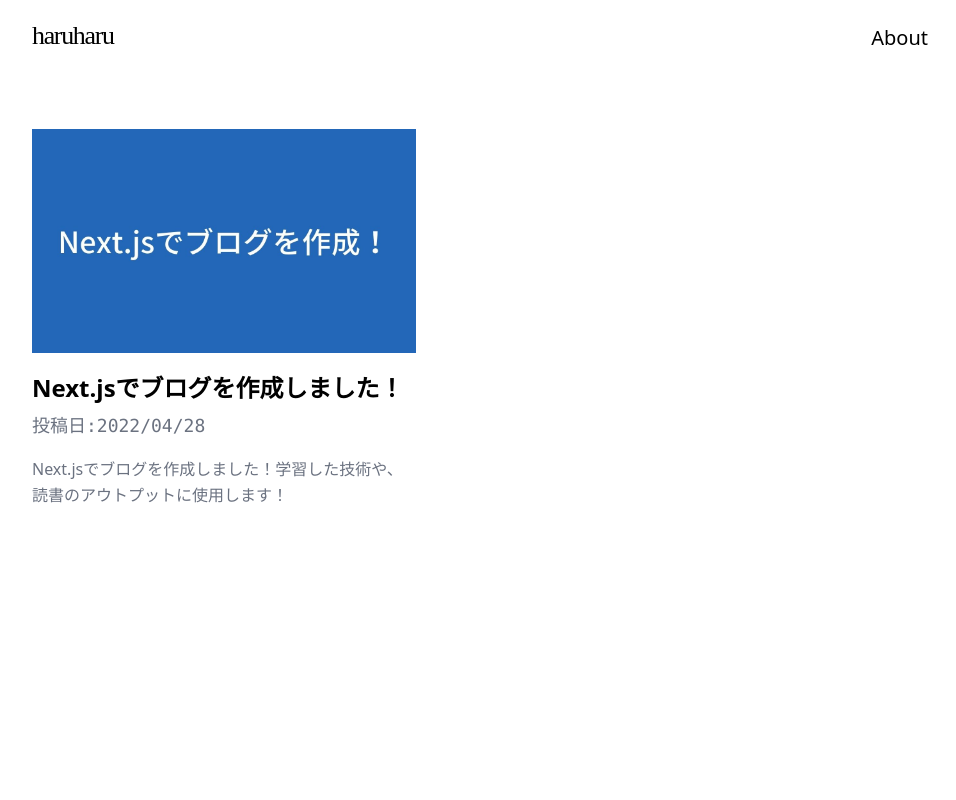
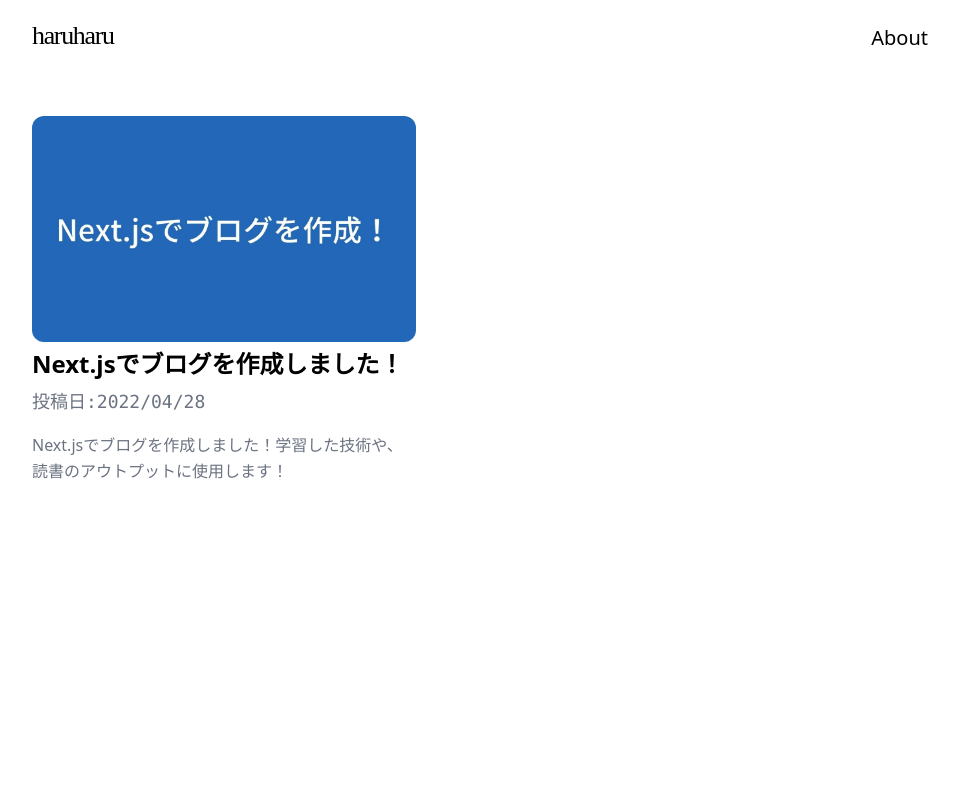
Before and after one commit to haruki0622/next.js-blog, a Next.js app: page / in a window 1280 px wide. Shown: the top 800 px of the page, without its empty margins (160-1116 px from the left). Built offline with nearby package versions, Linux system fonts and the light colour scheme.

Commit message:
fixed ImageComponents

```diff
--- a/components/cover-image.tsx
+++ b/components/cover-image.tsx
@@ -1,20 +1,27 @@
-import Link from 'next/link'
-import Image from 'next/image'
+import Link from "next/link";
+import Image from "next/image";
 
 type Props = {
-  title: string
-  src: string
-  slug?: string
-  width:number
-  height:number
-}
+  title: string;
+  src: string;
+  slug?: string;
+  width: number;
+  height: number;
+};
 
-const CoverImage = ({ title, src, slug,width,height }: Props) => {
+const CoverImage = ({ title, src, slug,width , height }: Props) => {
   const image = (
     <div>
-      <Image src={src} width={width} height={height} objectFit="contain" alt={`Cover Image for ${title}`} className="rounded-xl"/>
+      <Image
+        src={src}
+        width={width}
+        height={height}
+        objectFit="cover"
+        alt={`Cover Image for ${title}`}
+        className="rounded-xl"
+      />
     </div>
-  )
+  );
   return (
     <div className="sm:mx-0">
       {slug ? (
@@ -25,7 +32,7 @@ const CoverImage = ({ title, src, slug,width,height }: Props) => {
         image
       )}
     </div>
-  )
-}
+  );
+};
 
-export default CoverImage
+export default CoverImage;
--- a/components/post-header.tsx
+++ b/components/post-header.tsx
@@ -21,8 +21,8 @@ const PostHeader = ({ title, coverImage, date, author }: Props) => {
       <div className="hidden md:block md:mb-12">
         <Avatar name={author.name} picture={author.picture} />
       </div>
-      <div className="mb-8 md:mb-16 sm:mx-0">
-        <CoverImage title={title} src={coverImage} width={1200} height={700} />
+      <div className="mb-8 md:mb-16 sm:mx-0 xl:w-full">
+        <CoverImage title={title} src={coverImage} width={900} height={450} />
       </div>
       <div className="max-w-2xl mx-auto">
         <div className="block md:hidden mb-6">
--- a/components/post-preview.tsx
+++ b/components/post-preview.tsx
@@ -23,14 +23,8 @@ const PostPreview = ({
 }: Props) => {
   return (
     <div>
-      <div>
-        <CoverImage
-          slug={slug}
-          title={title}
-          src={coverImage}
-          width={400}
-          height={260}
-        />
+      <div className="w-full">
+        <CoverImage slug={slug} title={title} src={coverImage} width={900} height={530} />
       </div>
       <h3 className="text-2xl font-bold mb-2">
         <Link as={`/posts/${slug}`} href="/posts/[slug]">
```
Also changed, not shown: pages/index.tsx (+0 -17 lines), pages/about.tsx (renamed from pages/about.jsx).
